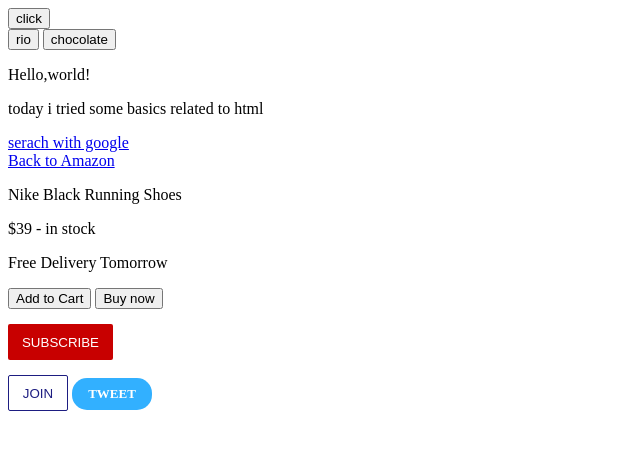
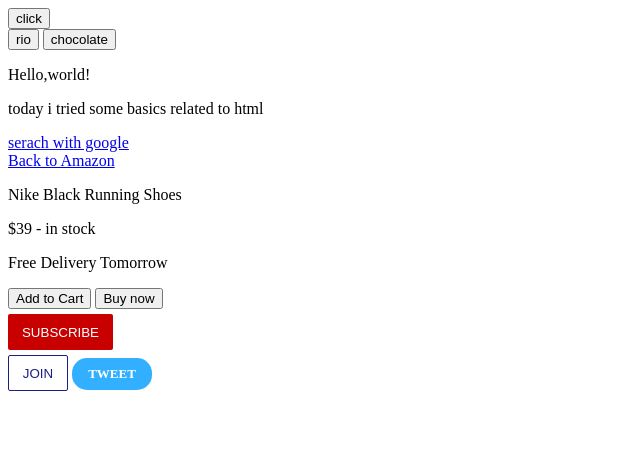
Before and after one commit to Romariodamien/Html-and-css.github.io, a plain HTML site: page index.html in a window 1280 px wide. Shown: the whole page, without its empty margins (0-640 px from the left). Drawn offline with Linux system fonts and the light colour scheme.

Commit message:
Update index.html

```diff
--- a/index.html
+++ b/index.html
@@ -30,7 +30,7 @@
     width: 105px;
     border-radius: 2px;
     cursor: pointer;
-    margin-top: 15px;
+    margin-top: 5px;
 
 }
 .Join-button{
@@ -42,7 +42,7 @@
     border-width: 1px;
     border-style: solid;
     border-color: rgb(29, 29, 129);
-    margin-top: 15px;
+    margin-top: 5px;
 
 
 }
@@ -57,7 +57,7 @@
     font-size: small;
     font-weight:bold;
     font-family: 'Times New Roman', Times, serif;
-    margin-top: 15px;
+    margin-top: 5px;
 
 }
 </style>
```
